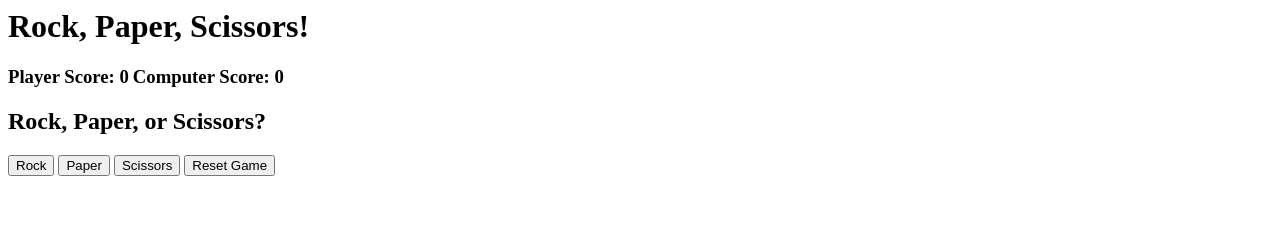
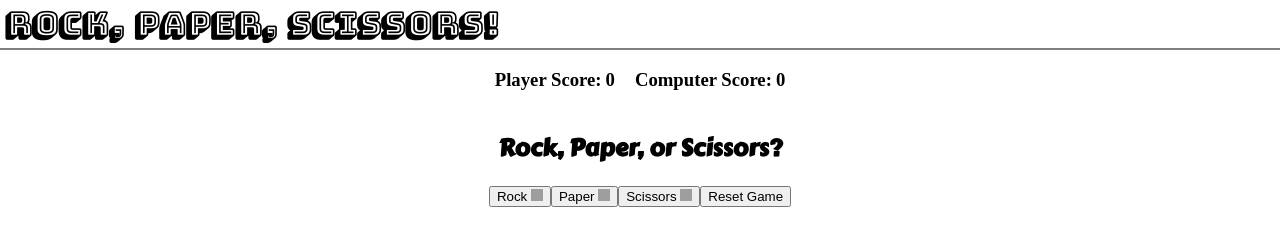
Before and after one commit to dbrior/rock-paper-scissor, a plain HTML site: page index.html in a window 1280 px wide. Drawn offline with Linux system fonts and the light colour scheme; grey boxes are pictures that could not be loaded; a web font is replaced by a local one.

Commit message:
Clean UI with fonts and positioning

```diff
--- a/index.html
+++ b/index.html
@@ -1,22 +1,25 @@
 <html>
     <head>
         <link rel="stylesheet" href="style.css"/>
+        <link href='https://fonts.googleapis.com/css?family=Bungee Shade' rel='stylesheet'>
+        <link href='https://fonts.googleapis.com/css?family=Carter One' rel='stylesheet'>
+        <link href='https://fonts.googleapis.com/css?family=Coda' rel='stylesheet'>
     </head>
 
     <body>
         <div id="top-nav"><h1 id="title">Rock, Paper, Scissors!</h1></div>
         <div id="wrapper">
             <div id="scores">
-                <h3 class="score">Player Score: <h3 id="player-score" class="score"></h3></h3>
-                <h3 class="score">Computer Score: <h3 id="computer-score" class="score"></h3></h3>
+                <h3 id="player-wrapper" class="score">Player Score:<h3 id="player-score" class="score"></h3></h3>
+                <h3 id="computer-wrapper" class="score">Computer Score:<h3 id="computer-score" class="score"></h3></h3>
             </div>
             <div id="response">
                 <h2 id="output"></h2>
             </div>
             <div id="buttons">
-                <button id="rock" class="choice-button">Rock</button>
-                <button id="paper" class="choice-button">Paper</button>
-                <button id="scissors" class="choice-button">Scissors</button>
+                <button id="Rock" class="choice-button">Rock <img id="rock-img" src="https://static.thenounproject.com/png/224425-200.png"/></button>
+                <button id="Paper" class="choice-button">Paper <img id="paper-img" src="https://static.thenounproject.com/png/1221-200.png"/></button>
+                <button id="Scissors" class="choice-button">Scissors <img id="scissors-img" src="https://img.icons8.com/metro/1600/barber-scissors.png"/></button>
                 <button id="reset" onclick="reset()">Reset Game</button>
             </div>
         </div>
--- a/script.js
+++ b/script.js
@@ -1,5 +1,6 @@
 var computerScore, playerScore;
 var over;
+var change;
 setup();
 
 
@@ -57,7 +58,7 @@ function playRound(computerSelection, playerSelection){
             retVal = "You Win! " + playerSelection + " beats " + computerSelection.toLowerCase() + ".";
             playerScore += 1;
         } else if(result == 0){
-            retVal = "You Lose! " + computerSelection.toLowerCase() + " beats " + playerSelection + ".";
+            retVal = "You Lose! " + computerSelection + " beats " + playerSelection.toLowerCase() + ".";
             computerScore += 1;
         } else if(result == -1){
             retVal = "Tie! " + playerSelection + " and " + computerSelection.toLowerCase() + ".";
@@ -71,7 +72,7 @@ function playRound(computerSelection, playerSelection){
         document.getElementById("computer-score").textContent = computerScore;
         game();
         if(!over){
-            window.setTimeout(resetOutput,2000);
+            change = window.setTimeout(resetOutput,2000);
         }
     }
     window.setTimeout(game,2000);
@@ -131,6 +132,7 @@ function setup(){
     buttons.forEach((button) => {
         if(button.id !== 'reset'){
             button.addEventListener('click', () => {
+                clearTimeout(change);
                 game();
                 if(!over){
                     var computerMove = computerPlay();
--- a/style.css
+++ b/style.css
@@ -1,3 +1,71 @@
-.score {
-    display: inline;
+* {
+    box-sizing: border-box;
 }
+body {
+    padding: 0;
+    margin: 0;
+}
+#wrapper {
+    margin: 0;
+}
+
+
+
+#top-nav {
+    display: flex;
+    height: 50px;
+    align-items: center;
+    border-bottom: 2px solid grey;
+    margin: 0;
+}
+#title {
+    font-family: 'Bungee Shade', Impact, Charcoal, sans-serif;
+    margin-left: 4px;
+}
+
+
+
+#scores {
+    display: flex;
+    width: auto;
+    height: auto;
+    justify-content: center;
+    font-family: 'Coda';
+}
+#player-wrapper {
+    margin-right: 4px;
+}
+#computer-wrapper {
+    margin-right: 4px;
+}
+#player-score {
+    margin-right: 20px;
+}
+
+
+
+
+#response {
+    display: flex;
+    justify-content: center;
+    font-family: 'Carter One';
+}
+
+
+
+#buttons {
+    display: flex;
+    justify-content: center;
+}
+#rock-img {
+    width: 12px;
+    height: 12px;
+}
+#paper-img {
+    width: 12px;
+    height: 12px;
+}
+#scissors-img {
+    width: 12px;
+    height: 12px;
+}
```
